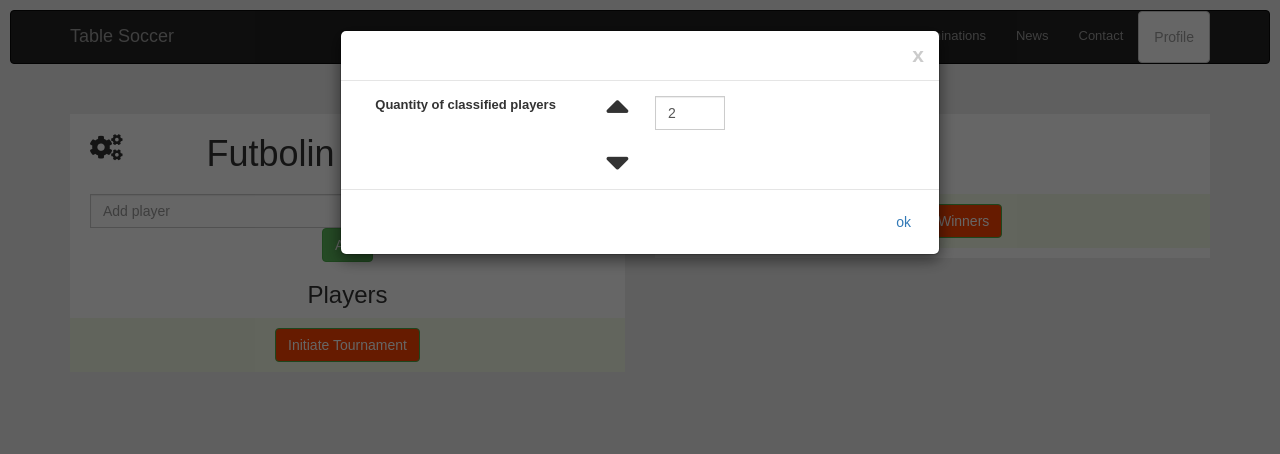
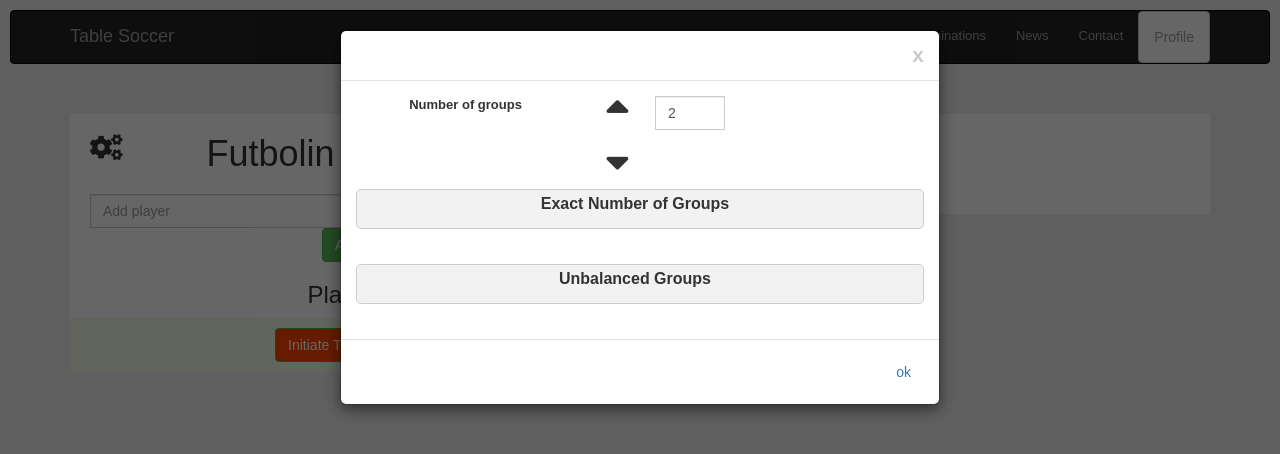
Before and after one commit to titogithub/foosball, a React (Create React App) app: page / in a window 1280 px wide. Both pictures are taken after a click on the icon 106 px from the left and 147 px from the top of the page. Shown: the top 454 px of the page. Built offline with nearby package versions, Linux system fonts and the light colour scheme.

Commit message:
Organice matches in groups, according to the strategy Exact-Noumber-Group

```diff
--- a/src/App.css
+++ b/src/App.css
@@ -208,3 +208,87 @@ li.game{
 .match-row{
   /* width: 25% */
 }
+
+
+/* Radio button */
+.label-radio{
+ height: 40px
+}
+.frb-group {
+	margin: 15px 0;
+}
+
+.frb ~ .frb {
+	margin-top: 15px;
+}
+
+.frb input[type="radio"]:empty{
+	display: none;
+}
+
+.frb input[type="radio"] ~ label:before{
+	font-family: FontAwesome;
+	content: '\f096';
+	position: absolute;
+	top: 50%;
+	margin-top: -11px;
+	left: 15px;
+	font-size: 22px;
+}
+
+.frb input[type="radio"]:checked ~ label:before{
+	content: '\f046';
+}
+
+.frb input[type="radio"] ~ label {
+	position: relative;
+	cursor: pointer;
+	width: 100%;
+	border: 1px solid #ccc;
+	border-radius: 5px;
+	background-color: #f2f2f2;
+}
+
+.frb input[type="radio"] ~ label:focus,
+.frb input[type="radio"] ~ label:hover{
+	box-shadow: 0px 0px 3px #333;
+}
+
+.frb input[type="radio"]:checked ~ label {
+	color: #fafafa;
+}
+
+.frb input[type="radio"]:checked ~ label {
+	background-color: #f2f2f2;
+}
+
+.frb.frb-default input[type="radio"]:checked ~ label{
+	color: #333;
+}
+
+.frb input[type="radio"]:empty ~ label span,
+.frb input[type="checkbox"]:empty ~ label span {
+	display: inline-block;
+}
+
+.frb input[type="radio"]:empty ~ label span.frb-title,
+.frb input[type="checkbox"]:empty ~ label span.frb-title {
+	font-size: 16px;
+	font-weight: 700;
+	margin: 5px 5px 5px 50px;
+}
+
+.frb input[type="radio"]:empty ~ label span.frb-description{
+	font-weight: normal;
+	font-style: italic;
+	color: #999;
+	margin: 5px 5px 5px 50px;
+}
+
+.frb input[type="radio"]:empty:checked ~ label span.frb-description{
+	color: #fafafa;
+}
+
+.frb.frb-default input[type="radio"]:empty:checked ~ label span.frb-description{
+	color: #999;
+}
--- a/src/components/DirectEliminationList.js
+++ b/src/components/DirectEliminationList.js
@@ -67,7 +67,6 @@ export default class DirectEliminationList extends Component {
     })
     const playersPointsAux = [...playersPoints]
     let maxCandidate = {}
-    debugger
     // Calculate max n winners
     for (let i = 0; i < qualificationQty ; i++) {
       let removeIndex = null
@@ -82,7 +81,6 @@ export default class DirectEliminationList extends Component {
       maxCandidate = {}
     }
     // End Calculate max n winners
-
     // Calculate min
     let minPoints = {}
     qualifiedPlayers.forEach((v,i) => {
@@ -91,14 +89,24 @@ export default class DirectEliminationList extends Component {
       }
     })
     // END Calculate min
-    playersPointsAux.forEach((v,i) => {
-      if (v.points === minPoints.points) {
-        this.toggleModal()
-      }
-    })
+
+    if (!this.validateWinners(playersPointsAux, minPoints)){
+      this.toggleModal()
+    }
+
   }
 
-   toggleModal = () => {
+  validateWinners = (winners, minPoints) => {
+    let validateWinners = true
+    winners.forEach((v, i) => {
+      if (v.points === minPoints.points) {
+        validateWinners = false
+      }
+  })
+    return validateWinners
+}
+
+  toggleModal = () => {
      this.setState({ showErrorModal: !this.state.showErrorModal })
   }
 
--- a/src/components/Home.js
+++ b/src/components/Home.js
@@ -2,8 +2,9 @@ import React, { Component } from 'react';
 import PlayerList from './PlayerList';
 import DirectEliminationList from './DirectEliminationList';
 import BootstrapModal from './commons/BootstrapModal';
-import {exactNoOfGroups, unbalancedGroups} from './commons/utils';
+import { exactNoOfGroups, unbalancedGroups, generateMatches} from './commons/utils';
 import DivideStrategy from './commons/divideStrategy';
+import RadioButtons from './RadioButton';
 
 export default class Home extends Component {
   constructor(props) {
@@ -15,8 +16,9 @@ export default class Home extends Component {
       displaySettingsModal: false,
       mainSettingsModal: false,
       classified: 2,
-      groups: 1,
-      divide: null
+      groups: 2,
+      divide: null,
+      selectedStrategy: ''
     };
   }
 
@@ -30,10 +32,23 @@ export default class Home extends Component {
     const target = event.target;
     const name = target.name;
     const type = target.type;
-    const value = type === 'text' ? target.value : target.checked
+    const value = ((type === 'text') || (type === 'radio' )) ? target.value : target.checked
     this.setState({
       [name]: value
     })
+  }
+
+  handleRadioChange = (name, value) => {
+    this.setState({
+      [name]: value
+    })
+    if (value === 'exactNoOfGroups' ){
+      this.state.divide.setStrategy(exactNoOfGroups)
+    }
+    if (value === 'unbalancedGroups') {
+      this.state.divide.setStrategy(unbalancedGroups)
+    }
+
   }
 
   addPlayer = () => {
@@ -59,14 +74,17 @@ export default class Home extends Component {
     this.setState({players})
   }
 
-  sortPlayers = () => {
+  initiateTournament = () => {
     const players = [...this.state.players]
-    const shuffledPlayers = players.sort(() => Math.random() -0.5)
-    const matches = this.playersCombination(shuffledPlayers)
+    let groups = this.state.divide.callStrategy(this.state.groups, players)
+    let matches = []
+    groups.forEach(v => {
+      matches.push({matches:generateMatches(v),groupedPlayers:v})
+    });
     this.setState({matches})
   }
 
-  playersCombination = (players) => {
+  generateMatches1 = (players) => {
     let permutedPlayers = []
     for (let i = 0; i < players.length - 1; i++) {
       for (let j = i+1; j < players.length; j++) {
@@ -87,13 +105,13 @@ export default class Home extends Component {
   }
 
   toggleMainSettingsModal = () => {
-    this.setState({ displaySettingsModal: !this.state.displaySettingsModal })
+    this.setState({ mainSettingsModal: !this.state.mainSettingsModal })
   }
 
   componentDidMount(){
     const ds = new DivideStrategy()
-    ds.setStrategy(exactNoOfGroups)
-    this.setState({divide: ds})
+    this.setState({ divide: ds }, () => this.state.divide.setStrategy(exactNoOfGroups)
+)
   }
 
   render() {
@@ -106,7 +124,7 @@ export default class Home extends Component {
                 <div className="row">
                   <div className="col-sm-1">
                     <i className="fas fa-cogs fa-2x icon"
-                      onClick={this.toggleSettingsModal}
+                      onClick={this.toggleMainSettingsModal}
                     />
                   </div>
                   <div className="col-sm-11"><h1>Futbolin Tournament</h1></div>
@@ -125,7 +143,7 @@ export default class Home extends Component {
                    />
                 </ul>
                 <div className="todo-footer">
-                  <button className="btn btn-success initiate" onClick={this.sortPlayers}>Initiate Tournament</button>
+                  <button className="btn btn-success initiate" onClick={this.initiateTournament}>Initiate Tournament</button>
                 </div>
               </div>
             </div>
@@ -140,10 +158,15 @@ export default class Home extends Component {
                   <div className="col-sm-1"><h1>Matches</h1></div>
                 </div>
                 <ul className="list-unstyled">
-                    <DirectEliminationList matches={this.state.matches}
-                      players={this.state.players}
+                {this.state.matches.map((v,i) => {
+                  return (<div key={i} ><h1>Group {i}</h1>
+                    <DirectEliminationList matches={v.matches}
+                      players={v.groupedPlayers}
                       qualificationQty={this.state.classified}
                     />
+                  </div>)
+                })
+                     }
                 </ul>
               </div>
             </div>
@@ -159,12 +182,12 @@ export default class Home extends Component {
               <div className="col-sm-1">
                 <div className="row">
                   <div className="col-sm-1"><i className="fas fa-sort-up fa-3x icon"
-                   onClick={() => { this.setState({ classified: this.state.classified += 1 }) }}/>
+                   onClick={() => { this.setState({ classified: this.state.classified + 1 }) }}/>
                    </div>
                 </div>
                 <div className="row">
                   <div className="col-sm-1"><i className="fas fa-sort-down fa-3x icon"
-                    onClick={() => { this.setState({ classified: this.state.classified -= 1 }) }}/>
+                    onClick={() => { this.setState({ classified: this.state.classified -1 }) }}/>
                     </div>
                 </div>
               </div>
@@ -183,17 +206,18 @@ export default class Home extends Component {
             okLabel='ok'
             okModal={this.toggleMainSettingsModal}
           >
+           <div>
             <div className="row">
               <div className="col-sm-5"><label>Number of groups</label> </div>
               <div className="col-sm-1">
                 <div className="row">
                   <div className="col-sm-1"><i className="fas fa-sort-up fa-3x icon"
-                    onClick={() => { this.setState({ groups: this.state.groups += 1 }) }} />
+                    onClick={() => { this.setState({ groups: this.state.groups + 1 }) }} />
                   </div>
                 </div>
                 <div className="row">
                   <div className="col-sm-1"><i className="fas fa-sort-down fa-3x icon"
-                    onClick={() => { this.setState({ groups: this.state.groups -= 1 }) }} />
+                    onClick={() => { this.setState({ groups: this.state.groups - 1 }) }} />
                   </div>
                 </div>
               </div>
@@ -204,6 +228,27 @@ export default class Home extends Component {
                 />
               </div>
             </div>
+              <div className="row">
+                <div className="col-md-12">
+                  <RadioButtons
+                    name="selectedStrategy"
+                    value="exactNoOfGroups"
+                    handleOptionChange={this.handleRadioChange}
+                    selectedOption={this.state.selectedStrategy}
+                    label='Exact Number of Groups'
+                  />
+                </div>
+                <div className="col-md-12">
+                  <RadioButtons
+                    name="selectedStrategy"
+                    value="unbalancedGroups"
+                    handleOptionChange={this.handleRadioChange}
+                    selectedOption={this.state.selectedStrategy}
+                    label='Unbalanced Groups'
+                  />
+                </div>
+              </div>
+            </div>
           </BootstrapModal>
         </div>
       </div>
--- /dev/null
+++ b/src/components/RadioButton.js
@@ -0,0 +1,23 @@
+import React from 'react';
+import classnames from 'classnames';
+
+const RadioButtons = ({
+  value, handleOptionChange, name, selectedOption, label, description
+}) => (
+      <div className="frb-group">
+      <div className="frb frb-default">
+            <input type="radio"
+              name={name}
+              value={value}
+              checked={selectedOption === value}
+              onChange={() => handleOptionChange(name, value)}
+            />
+        <label className='label-radio' onClick={() => handleOptionChange(name, value)}>
+          <span className="frb-title">{label}</span>
+          <span className="frb-description">{description}</span>
+						</label>
+          </div>
+       </div>
+);
+
+export default RadioButtons;
--- a/src/components/commons/divideStrategy.js
+++ b/src/components/commons/divideStrategy.js
@@ -7,6 +7,6 @@ export default class DivideStrategy {
   }
 
   callStrategy(groupsNo, players){
-    this.strategy(groupsNo, players)
+   return  this.strategy(groupsNo, players)
   }
 };
--- a/src/components/commons/utils.js
+++ b/src/components/commons/utils.js
@@ -2,17 +2,53 @@ const toggleModal = (value, stateModal) => {
   this.setState({ value: !stateModal })
 }
 
+const mixPlayers = (players) => {
+  return players.sort(() => Math.random() - 0.5)
+}
+
 const exactNoOfGroups = (groupsNo, players) => {
-  console.log("exact No of groups")
+  const mixedPlayers = mixPlayers(players)
+  let groups = []
+  for( let i=0; i < groupsNo; i++){
+    groups.push([])
+  }
+  let groupIndex = 0
+  mixedPlayers.forEach((v,i) => {
+    groups[groupIndex].push(v)
+    groupIndex+=1
+    if (groupIndex === groupsNo){
+      groupIndex = 0
+    }
+  });
+  return groups
 }
 
 const unbalancedGroups = (groupsNo, players) => {
   console.log("unbalanced groups")
 }
 
+const generateMatches = (players) => {
+  const matches = []
+  for (let i = 0; i < players.length - 1; i++) {
+    for (let j = i + 1; j < players.length; j++) {
+      matches.push({
+        idMatch: matches.length + 1,
+        idPlayerA: players[i].id,
+        nameA: players[i].name,
+        goalsA: 0,
+        idPlayerB: players[j].id,
+        nameB: players[j].name,
+        goalsB: 0
+      })
+    }
+  }
+  return matches
+}
 
 export {
    toggleModal,
+   mixPlayers,
    exactNoOfGroups,
-   unbalancedGroups
+   unbalancedGroups,
+   generateMatches
     }
```
